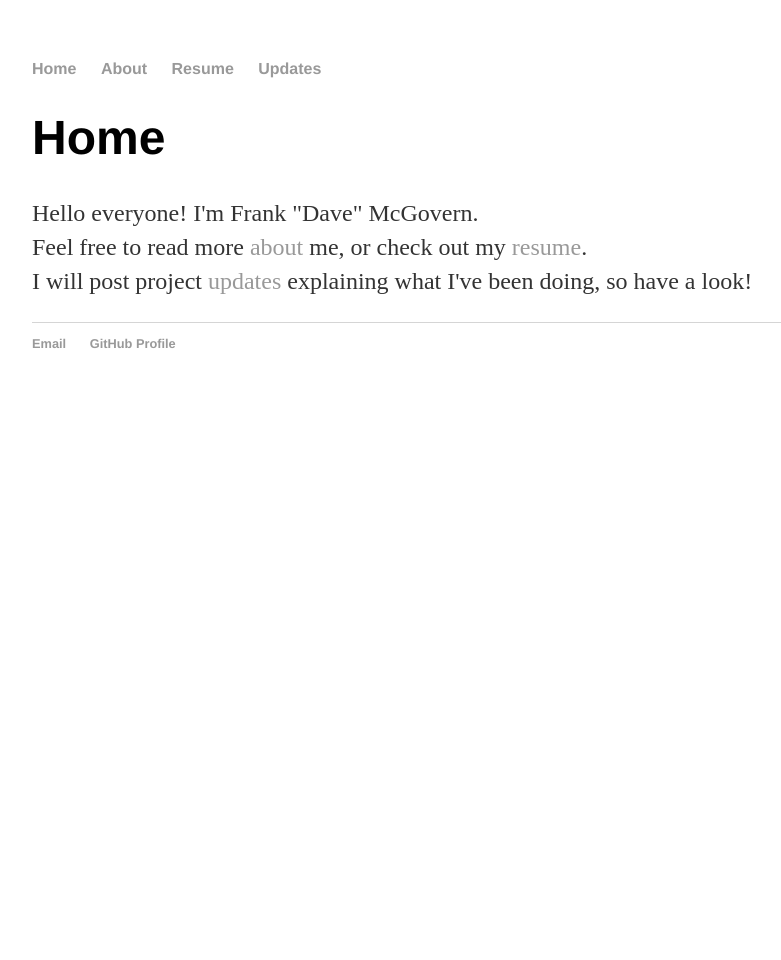
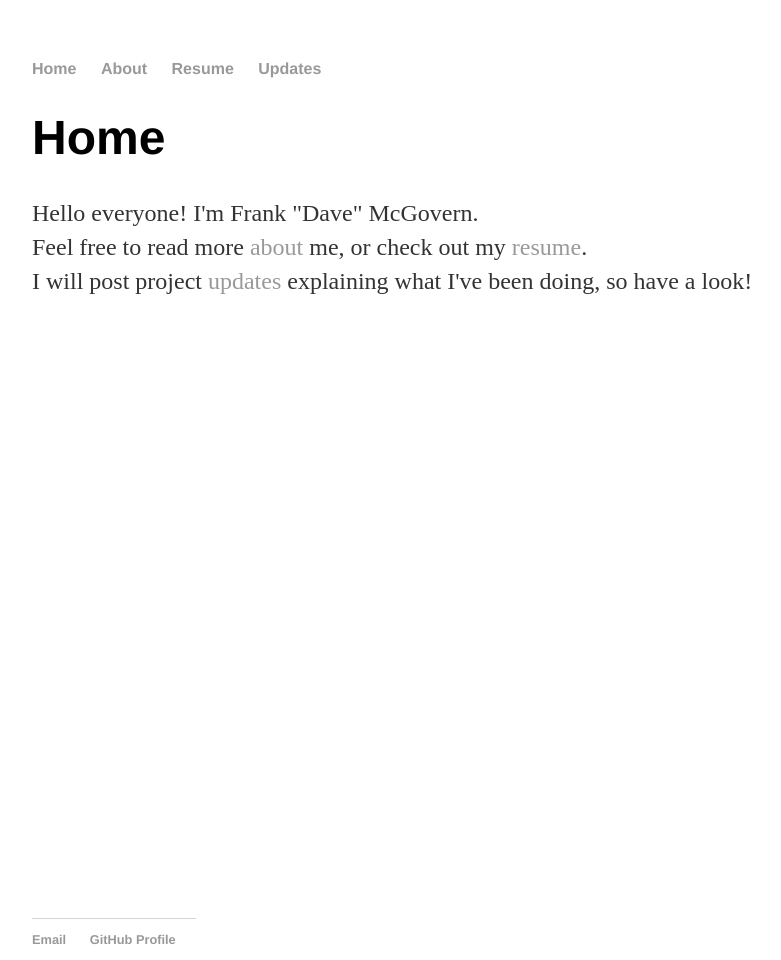
Before and after one commit to FDM320/FDM320.github.io, a Jekyll site: the page built from index.html, in a window 1280 px wide. Shown: the whole page, without its empty margins (160-941 px from the left). Built offline with Jekyll 4.4.1, drawn with Linux system fonts in a browser that asks for light colours; before the commit the page ends 900 px from its top, so only the background shows below that.

Commit message:
Update main.css

```diff
--- a/css/main.css
+++ b/css/main.css
@@ -1,6 +1,20 @@
+html {
+    height: 100%;
+    box-sizing: border-box;
+}
+
+*,
+*:before,
+*:after {
+    box-sizing: inherit;
+}
+
 body {
     margin: 60px auto;
     width: 70%;
+    position: relative;
+    min-height: 100%;
+    padding-bottom: 6rem;
 }
 nav ul, footer ul {
     font-family:'Helvetica', 'Arial', 'Sans-Serif';
@@ -31,6 +45,8 @@
 footer {
     border-top: 1px solid #d5d5d5;
     font-size: .8em;
+    position: absolute;
+    bottom: 0;
 }
 
 ul.posts {
```
